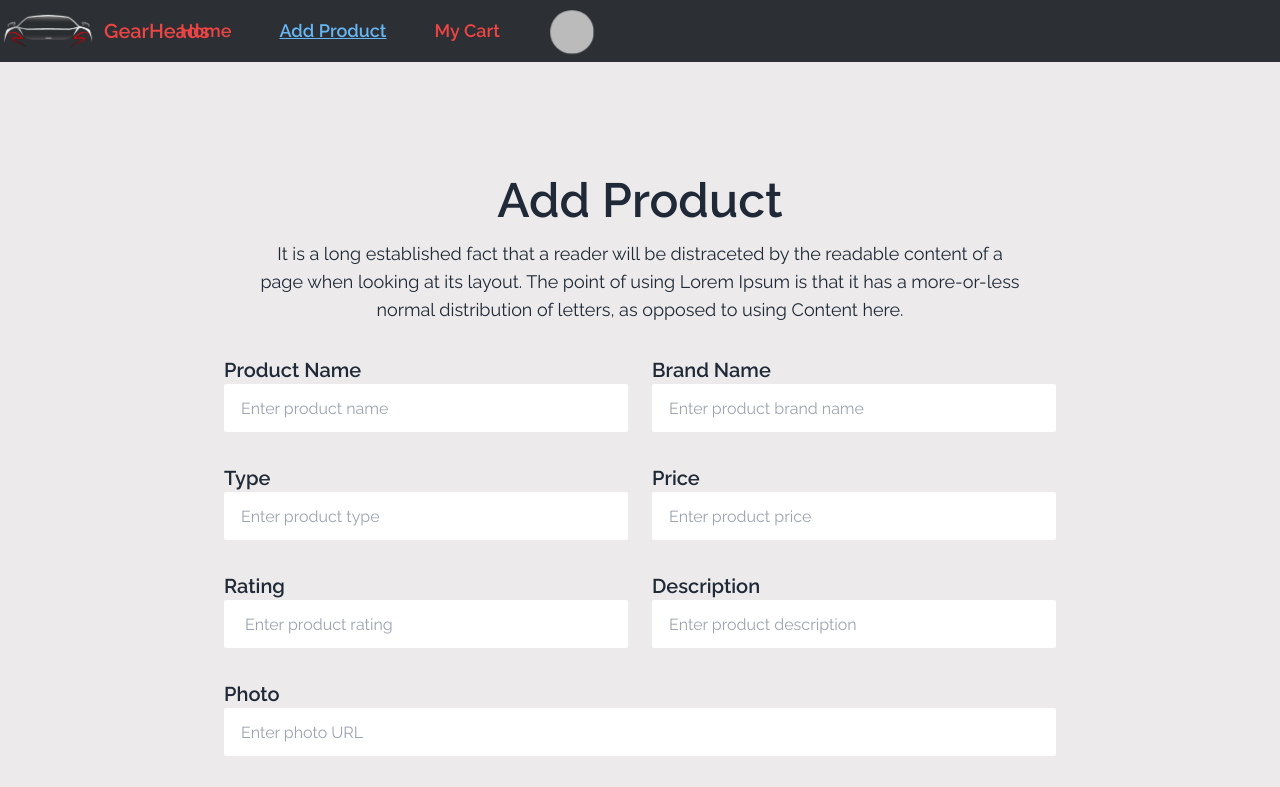
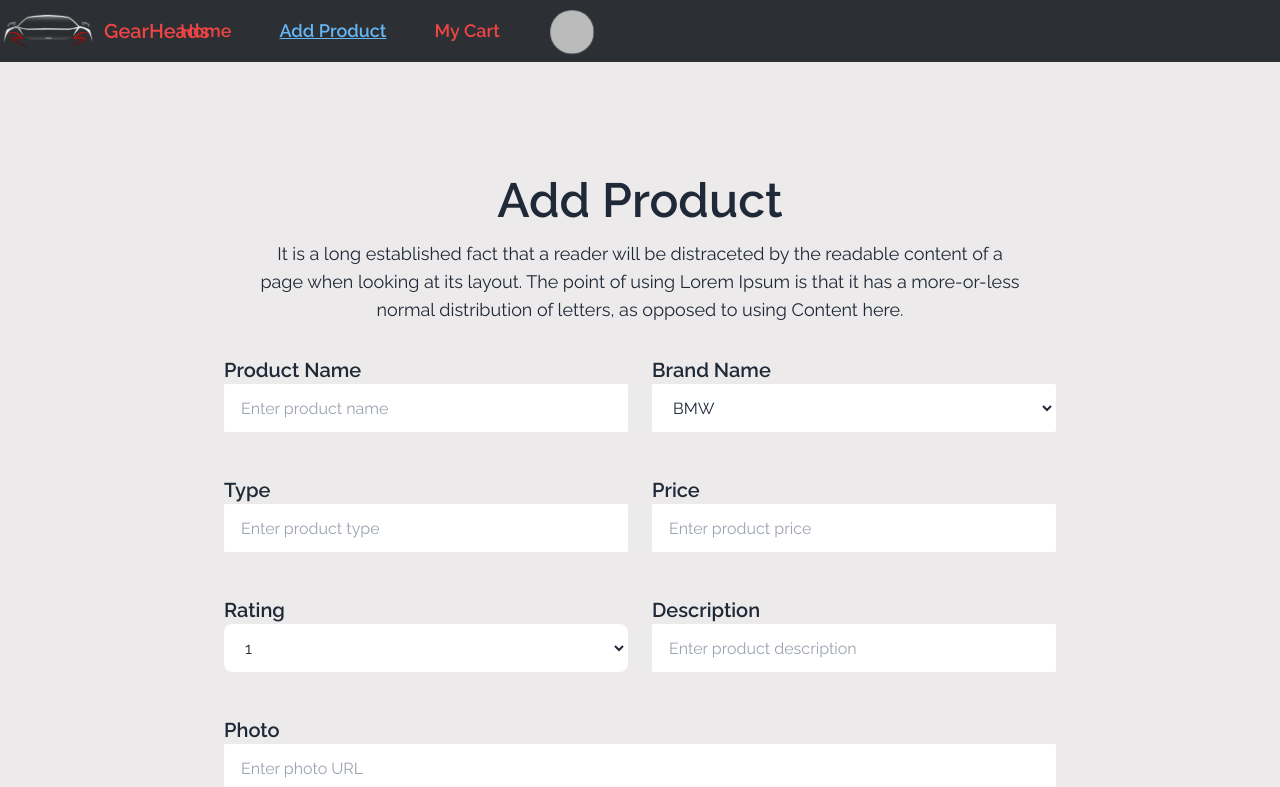
Before and after one commit to tohahpro/automotive-Task-client-site-, a React (Vite) app: page /addProduct in a window 1280 px wide. Shown: the top 787 px of the page. Built offline with nearby package versions, Linux system fonts and the light colour scheme; no server answers; sample sign-in values are in the browser's storage.

Commit message:
product add page form type change

```diff
--- a/src/Components/Pages/AddProduct/AddProduct.jsx
+++ b/src/Components/Pages/AddProduct/AddProduct.jsx
@@ -41,14 +41,14 @@ const AddProduct = () => {
 
     return (
         <div className="py-36  px-2 md:px-20 lg:px-56">
-            <h2 className='text-center pt-8 pb-4 text-5xl font-semibold font-rancho'>Add Product</h2>
-            <p className='max-w-3xl mx-auto text-center text-lg pb-8'>It is a long established fact that a reader will be distraceted by the readable content of a page when looking at its layout. The point of using Lorem Ipsum is that it has a more-or-less normal distribution of letters, as opposed to using Content here.</p>
+            <h2 className='text-center pt-8 pb-4 text-2xl md:text-5xl font-semibold font-rancho'>Add Product</h2>
+            <p className='max-w-3xl mx-auto text-center text-sm md:text-lg pb-8'>It is a long established fact that a reader will be distraceted by the readable content of a page when looking at its layout. The point of using Lorem Ipsum is that it has a more-or-less normal distribution of letters, as opposed to using Content here.</p>
             <div>
                 <form onSubmit={handleAddProduct} className="space-y-8">
 
                     {/* form row  */}
-                    <div className="md:flex gap-6">
-                        <div className="space-y-4 md:w-1/2">
+                    <div className="md:flex gap-6 ">
+                        <div className="md:w-1/2 pb-3">
                             <label>
                                 <span className=" text-xl font-semibold">Product Name</span>
                             </label>
@@ -59,14 +59,25 @@ const AddProduct = () => {
 
                         {/* Chef*/}
 
+
                         <div className="space-y-4 md:w-1/2">
-                            <label>
+                            <label className="flex justify-start">
                                 <span className="text-xl font-semibold">Brand Name</span>
+
                             </label>
                             <label>
-                                <input type="text" name="brand_name" placeholder="Enter product brand name" className="input rounded-sm w-full" required />
+                                <select className="input rounded-sm w-full" name="brand_name" id="">
+
+                                    <option value="BMW">BMW</option>
+                                    <option value="Mercedes-Benz">Mercedes-Benz</option>
+                                    <option value="AUDI">AUDI</option>
+                                    <option value="FORD">FORD</option>
+                                    <option value="TESLA">TESLA</option>
+                                    <option value="Toyota">TOYOTA</option>
+                                </select>
                             </label>
                         </div>
+
                     </div>
 
 
@@ -75,7 +86,7 @@ const AddProduct = () => {
                     {/* Supplier */}
 
                     <div className="md:flex gap-6">
-                        <div className="space-y-4 md:w-1/2">
+                        <div className=" pb-3 md:w-1/2">
                             <label>
                                 <span className="text-xl font-semibold">Type</span>
                             </label>
@@ -86,7 +97,7 @@ const AddProduct = () => {
 
                         {/* Taste */}
 
-                        <div className="space-y-4 md:w-1/2">
+                        <div className=" pb-3 md:w-1/2">
                             <label>
                                 <span className="text-xl font-semibold">Price</span>
                             </label>
@@ -104,17 +115,24 @@ const AddProduct = () => {
                         {/* Category */}
 
                         <div className="space-y-4 md:w-1/2">
-                            <label>
+                            <label className="flex justify-start">
                                 <span className="text-xl font-semibold">Rating</span>
+
                             </label>
                             <label>
-                                <input type="number" required name="rating" placeholder=" Enter product rating" className="input rounded-sm w-full" />
+                                <select className="input w-full" name="rating" id="">
+                                    <option value="1">1</option>
+                                    <option value="2">2</option>
+                                    <option value="3">3</option>
+                                    <option value="4">4</option>
+                                    <option value="5">5</option>
+                                </select>
                             </label>
                         </div>
 
                         {/* Details  */}
 
-                        <div className="space-y-4 md:w-1/2">
+                        <div className=" pb-3 md:w-1/2">
                             <label>
                                 <span className="text-xl font-semibold">Description</span>
                             </label>
@@ -126,7 +144,7 @@ const AddProduct = () => {
 
                     {/* form Photo url  */}
 
-                    <div className="space-y-4 md:w-full">
+                    <div className=" pb-3 md:w-full">
                         <label>
                             <span className="text-xl font-semibold">Photo</span>
                         </label>
```
